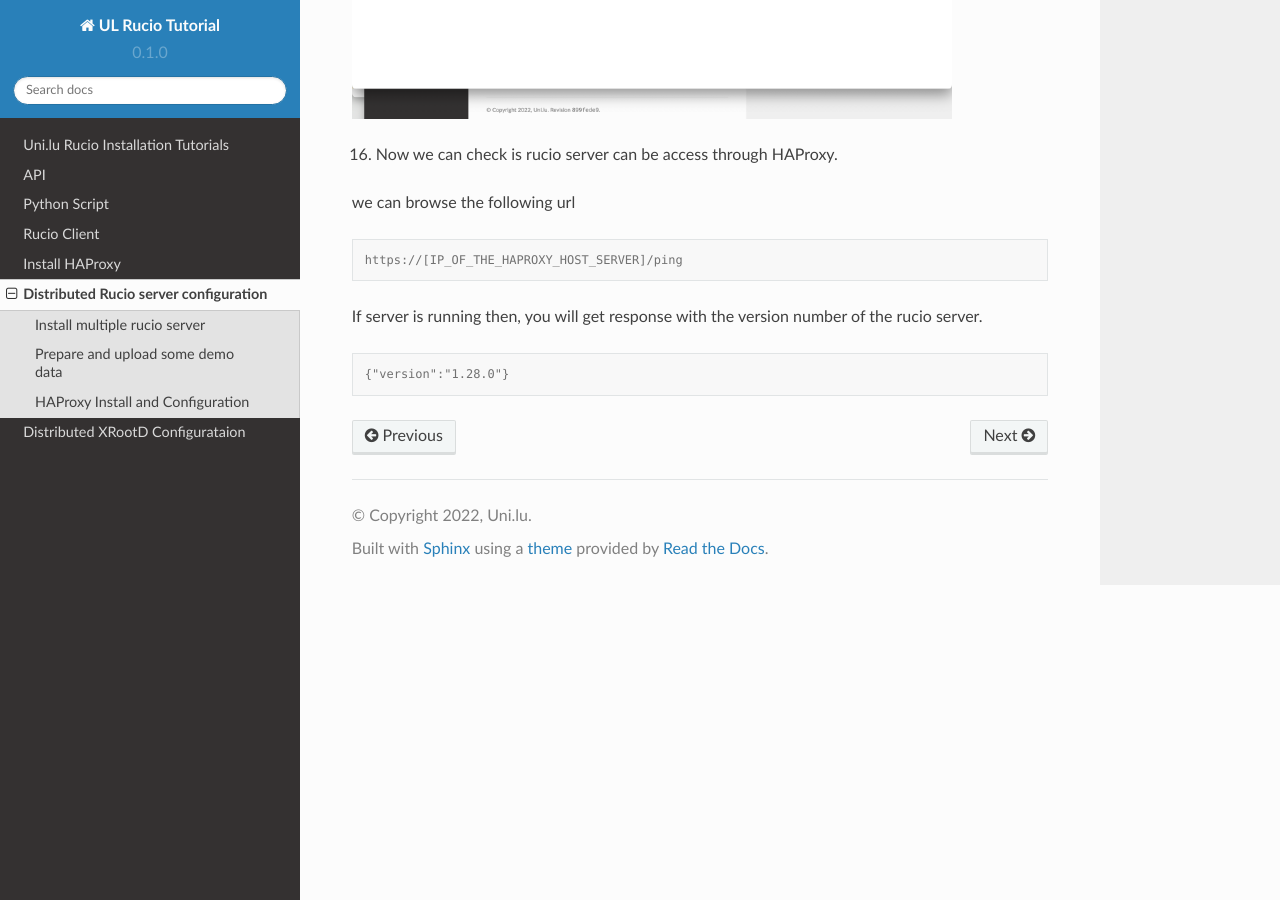
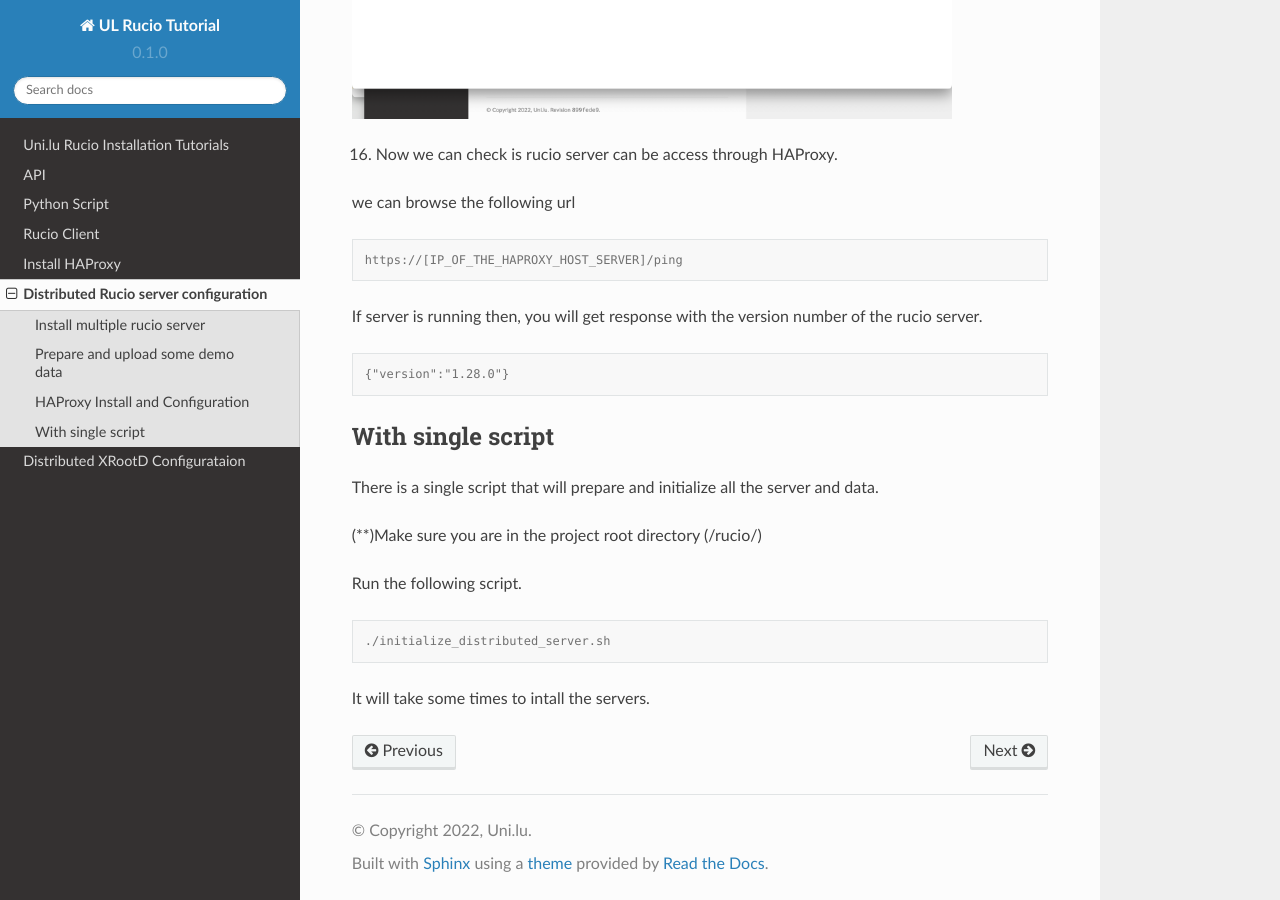
Before and after one commit to rahman-unilu/ulhpc-rucio-tutorials, a Sphinx documentation site: the page built from docs/source/distributedrucio.rst, in a window 1280 px wide and 900 px high, scrolled down 5129 px. Built offline with Sphinx 7.4.7 and the Read the Docs theme 2.0.0, drawn with Linux system fonts in a browser that asks for light colours.

Commit message:
Update distributedrucio.rst

```diff
--- a/docs/source/distributedrucio.rst
+++ b/docs/source/distributedrucio.rst
@@ -27,7 +27,7 @@ If docker is not installed, install the docker and docker-compose:
 
 
 Install multiple rucio server
----------------------------
+-----------------------------
 
 For distrbuted system we have install multilple rucio servers.
 
@@ -222,3 +222,22 @@ If server is running then, you will get response with the version number of the
 .. code-block:: console
 
     {"version":"1.28.0"}
+
+
+
+With single script
+------------------
+
+There is a single script that will prepare and initialize all the server and data.
+
+
+(**)Make sure you are in the project root directory (/rucio/)
+
+Run the following script.
+
+.. code-block:: console
+
+	./initialize_distributed_server.sh
+
+
+It will take some times to intall the servers.
```
